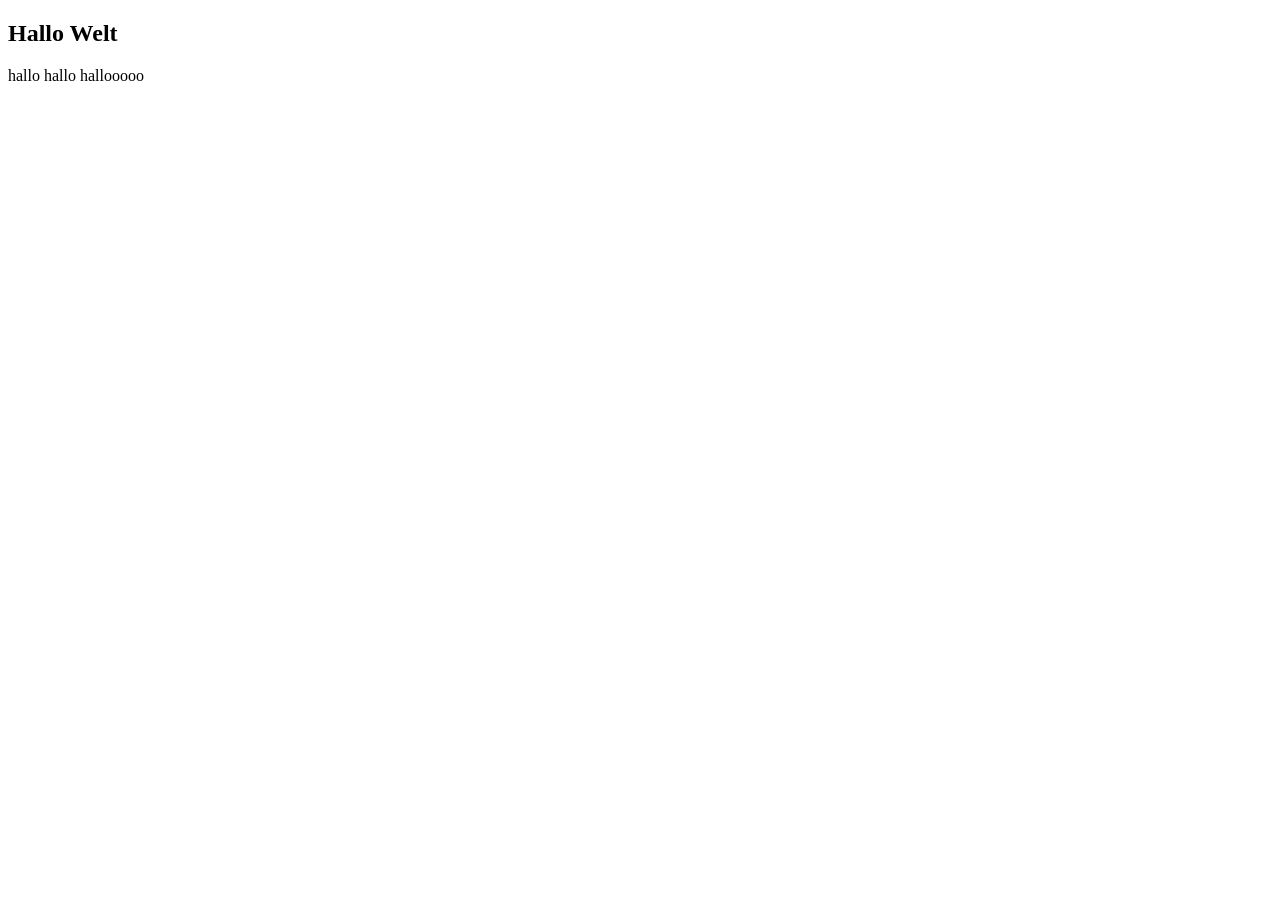
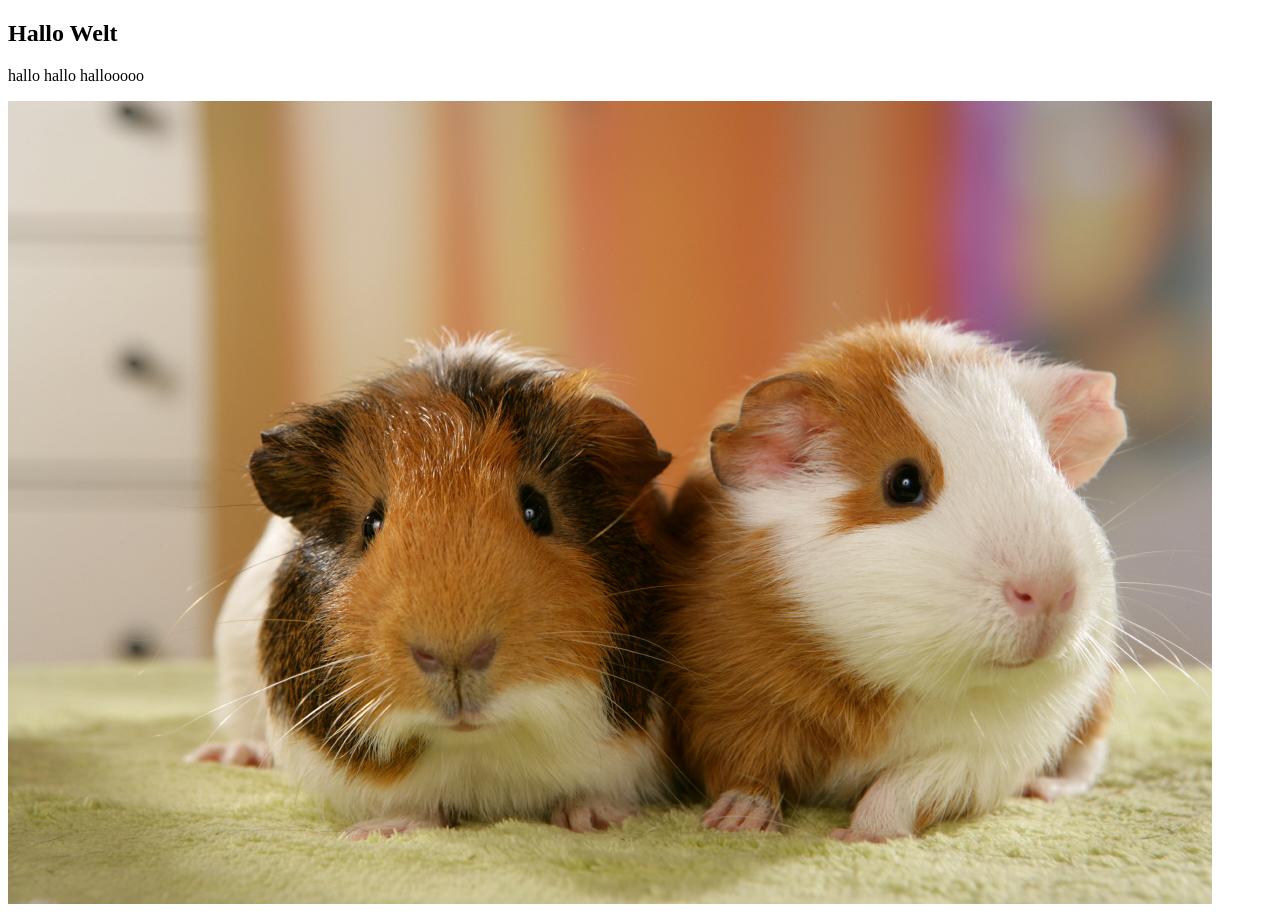
Before and after one commit to amai1990/alex, a plain HTML site: page index.html in a window 1280 px wide. Before the commit the page ends 800 px from the top, so only its background shows below. Drawn offline with Linux system fonts and the light colour scheme.

Commit message:
add image to index.html

```diff
--- a/index.html
+++ b/index.html
@@ -7,7 +7,7 @@
         <body>
             <h2>Hallo Welt</h2>
             <p>hallo hallo hallooooo</p>
-
+            <img src="hausmeerschweinchen29436.jpg">
         </body>
 
 
```
